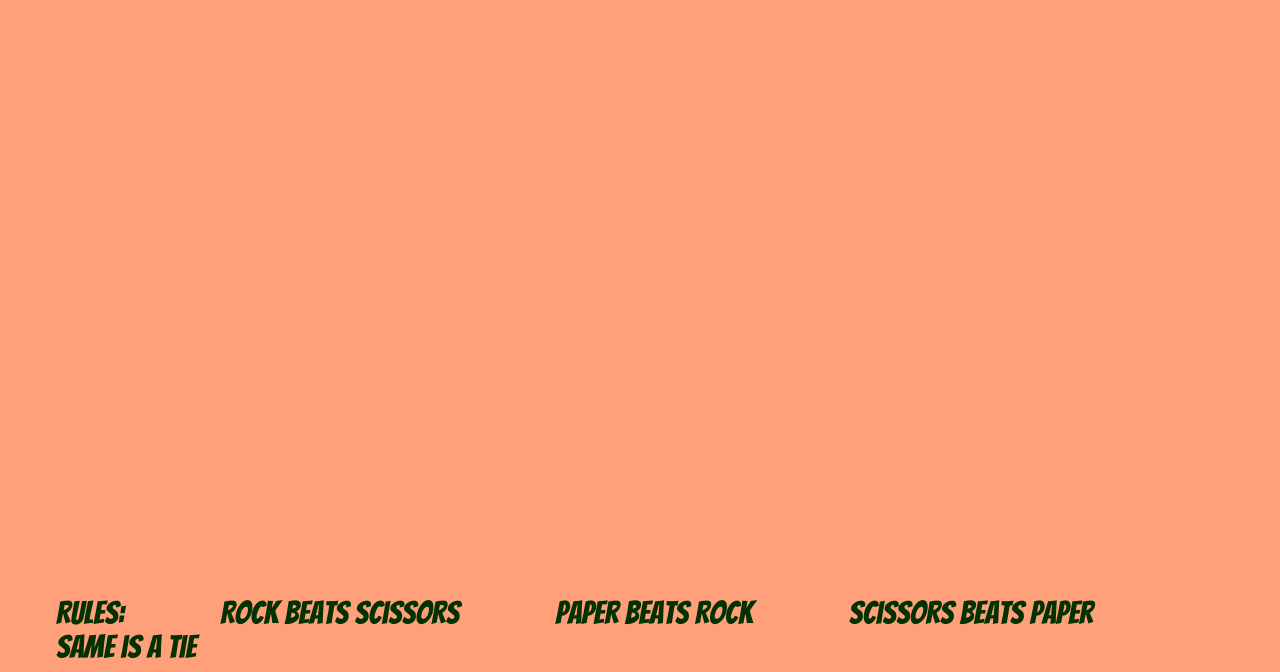
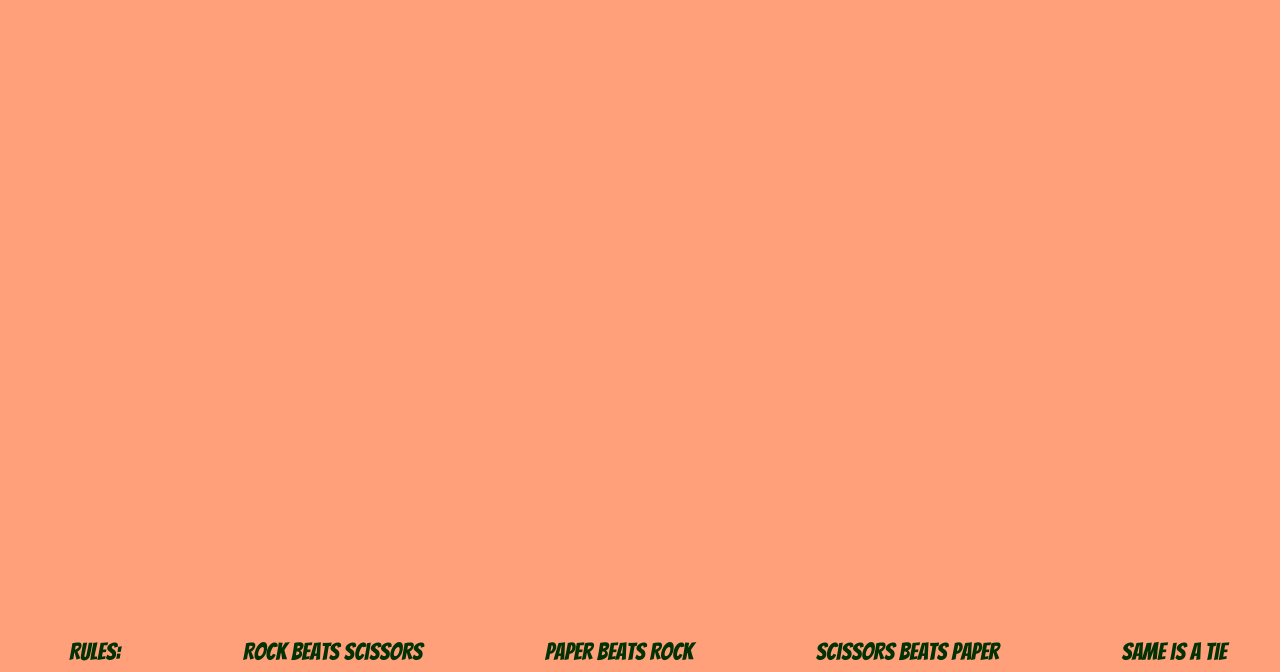
Before and after one commit to mike-c2/odin-rock-paper-scissors, a plain HTML site: page index.html in a window 1280 px wide. Shown: the part 144-816 px from the top of the page. Drawn offline with Linux system fonts and the light colour scheme.

Commit message:
Make minor adjustments to the footer
Corrected footer style block (was header), made rule items a little
smaller.  Also added flex grow to the footer.

```diff
--- a/styles.css
+++ b/styles.css
@@ -21,20 +21,22 @@ header {
   font-size: 2.4rem;
 }
 
-header {
+footer {
   display: flex;
-  flex: 0 1 auto;
+  width: 100%;
 }
 
 .rules {
   display: flex;
   flex-wrap: wrap;
+  justify-content: space-around;
+  flex: 1;
   margin: 0;
   padding: 0;
   list-style-type: none;
-  font-size: 2rem;
+  font-size: 1.5rem;
 }
 
 li {
-  margin: 0 1.5em
+  margin: 0 1em
 }
```
